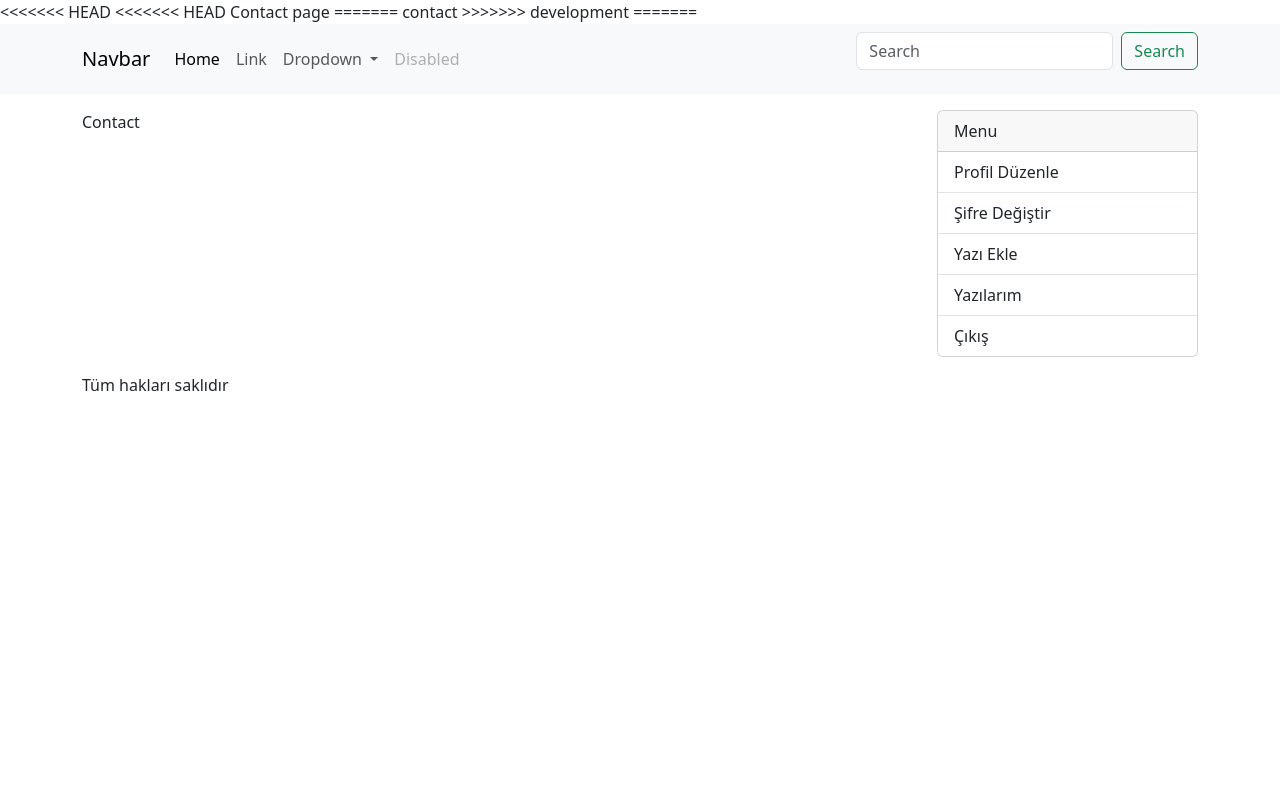
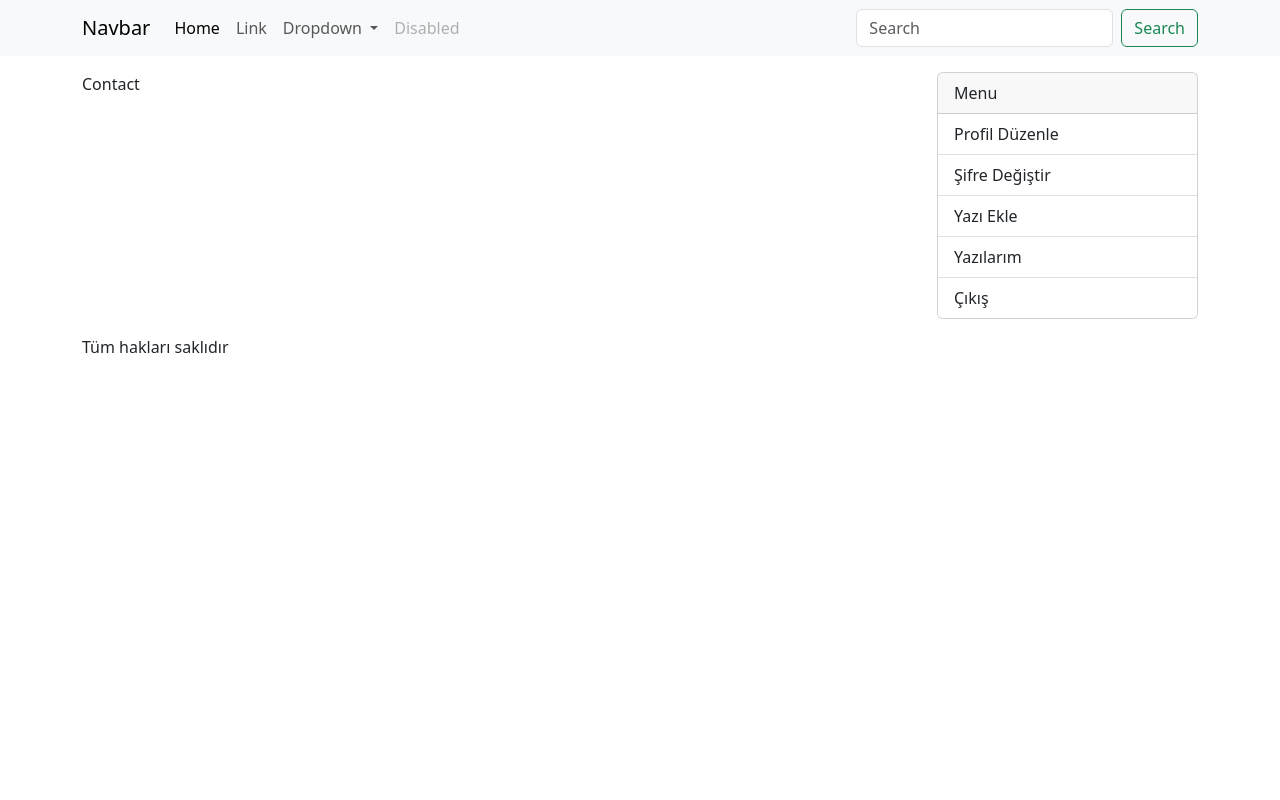
Before and after one commit to atak-05/gizyBlog, a Django app: page /contact in a window 1280 px wide. Run offline with Django 4.2, Linux system fonts and the light colour scheme; some libraries are stand-ins or nearby versions.

Commit message:
error fixing

```diff
--- a/blog/templates/pages/contact.html
+++ b/blog/templates/pages/contact.html
@@ -1,12 +1,3 @@
-<<<<<<< HEAD
-<<<<<<< HEAD
-Contact page
-=======
-contact
-
->>>>>>> development
-<! viewdan gelen istegin cevabı bu sayfada >
-=======
 {% extends 'base.html' %}
 <! viewdan gelen istegin cevabı bu sayfada >
 
@@ -17,4 +8,3 @@
 {% block content %}
   Contact
 {% endblock %}
->>>>>>> development
```
Also changed, not shown: 3 other files.
